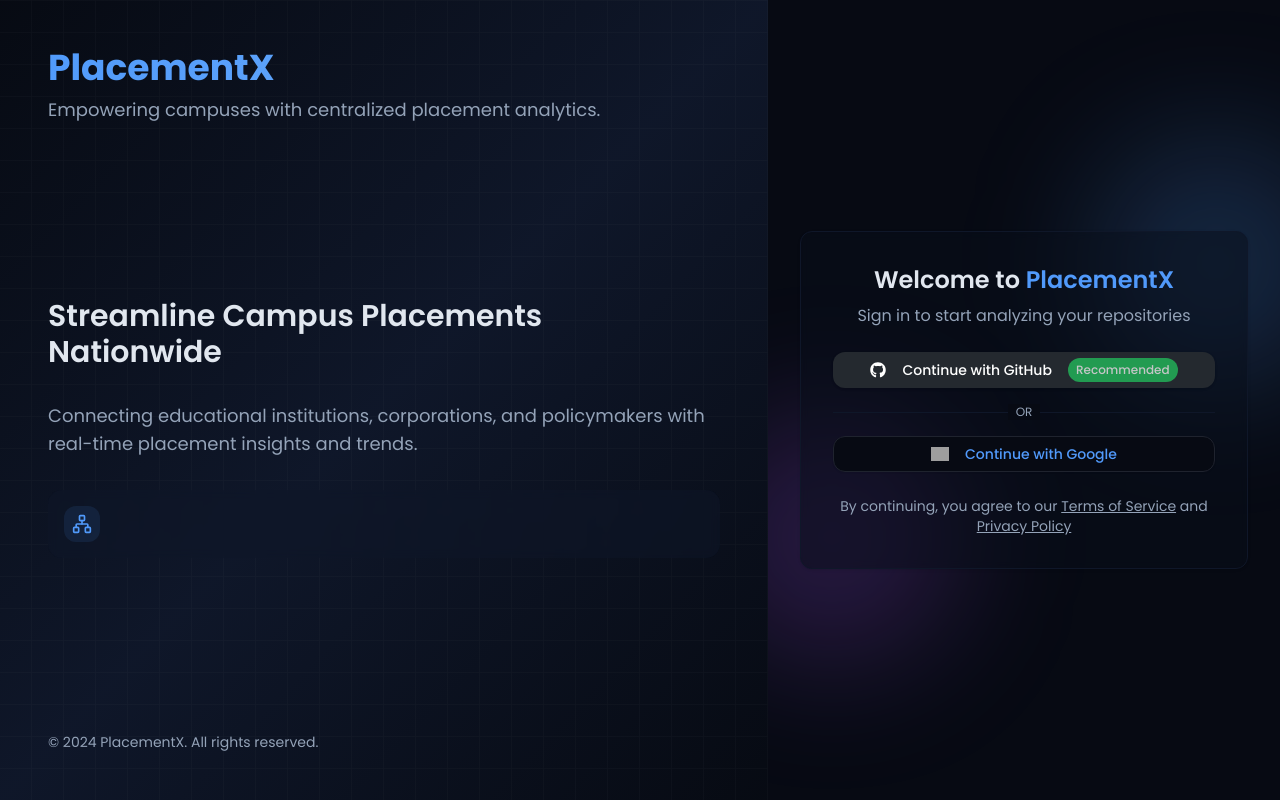
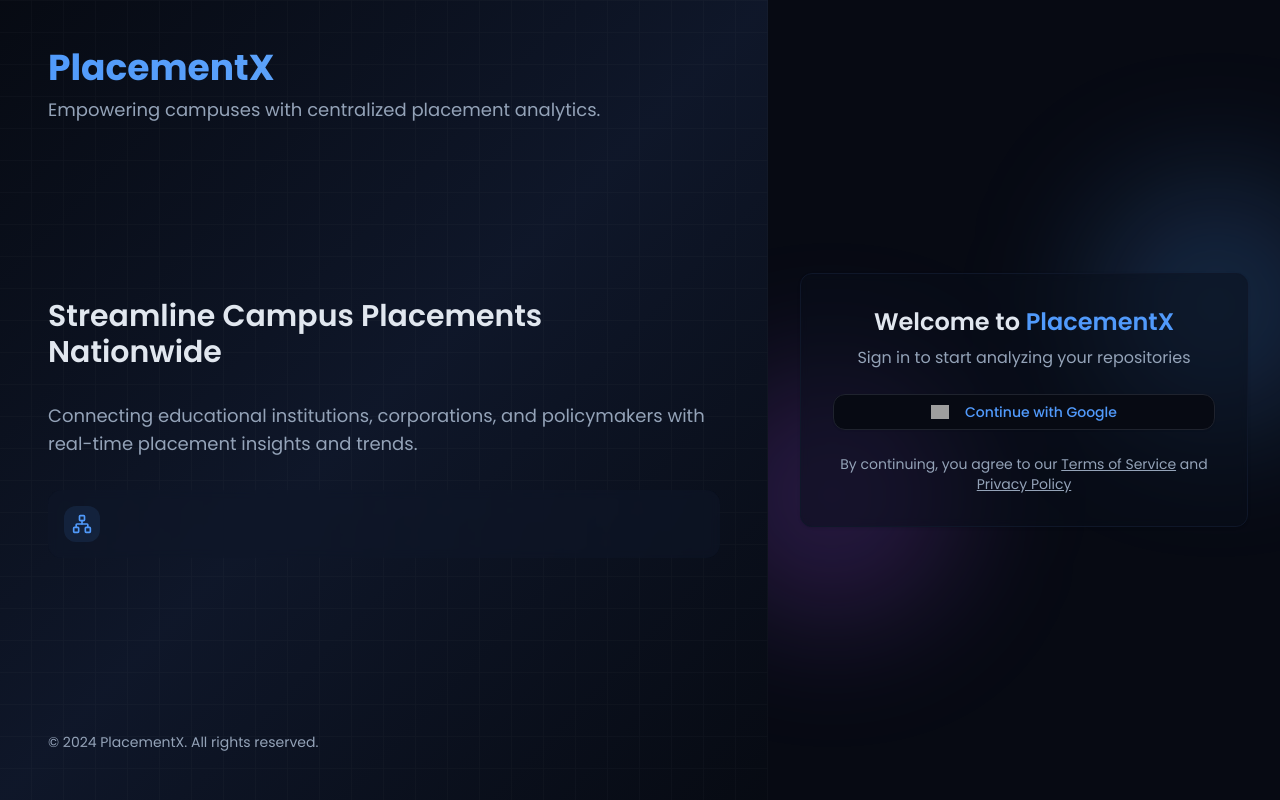
Before and after one commit to SinghAstra/Manual-Auth-Email-X, a Next.js app: page /auth/sign-in in a window 1280 px wide. Built offline with nearby package versions, Linux system fonts and the light colour scheme; grey boxes are pictures that could not be loaded.

Commit message:
Auth Options

```diff
--- a/app/(auth)/auth/sign-in/page.tsx
+++ b/app/(auth)/auth/sign-in/page.tsx
@@ -3,7 +3,6 @@
 import { Icons } from "@/components/Icons";
 import { Button } from "@/components/ui/button";
 import { Card } from "@/components/ui/card";
-import { Separator } from "@/components/ui/separator";
 import { siteConfig } from "@/config/site";
 import { signIn } from "next-auth/react";
 import Image from "next/image";
@@ -21,25 +20,10 @@
 
 export default function SignIn() {
   const [isGoogleLoading, setIsGoogleLoading] = useState(false);
-  const [isGithubLoading, setIsGithubLoading] = useState(false);
   const searchParams = useSearchParams();
   const callbackUrl = searchParams.get("callbackUrl") || "/dashboard";
 
   console.log("callbackUrl is ", callbackUrl);
-
-  const handleGitHubSignIn = async () => {
-    try {
-      setIsGithubLoading(true);
-      await signIn("github", {
-        callbackUrl,
-        redirect: true,
-      });
-    } catch (error) {
-      console.error("GitHub Sign-In Error:", error);
-    } finally {
-      setIsGithubLoading(false);
-    }
-  };
 
   const handleGoogleSignIn = async () => {
     try {
@@ -51,11 +35,9 @@
     } catch (error) {
       console.error("GitHub Sign-In Error:", error);
     } finally {
-      setIsGithubLoading(false);
+      setIsGoogleLoading(false);
     }
   };
-
-  console.log("Testing Purpose.");
 
   return (
     <div className="flex min-h-screen overflow-hidden">
@@ -131,39 +113,6 @@
 
               <div className="space-y-4">
                 <Button
-                  onClick={handleGitHubSignIn}
-                  disabled={isGithubLoading}
-                  variant="default"
-                  className="w-full bg-[#24292F] text-white hover:bg-[#24292F]/90 group"
-                >
-                  {isGithubLoading ? (
-                    <>
-                      <Icons.loader className="w-5 h-5 animate-spin" />
-                      Wait ...
-                    </>
-                  ) : (
-                    <>
-                      <Icons.gitLogo className="mr-2 h-5 w-5" />
-                      <span className="text-center">Continue with GitHub</span>
-                      <span className="text-xs bg-green-500 text-white px-2 py-1 rounded-full ml-2 animate-pulse">
-                        Recommended
-                      </span>
-                    </>
-                  )}
-                </Button>
-
-                <div className="relative">
-                  <div className="absolute inset-0 flex items-center">
-                    <Separator />
-                  </div>
-                  <div className="relative flex justify-center text-xs uppercase">
-                    <span className="bg-background px-2 text-muted-foreground">
-                      Or
-                    </span>
-                  </div>
-                </div>
-
-                <Button
                   variant="outline"
                   className="w-full text-primary"
                   onClick={handleGoogleSignIn}
--- /dev/null
+++ b/app/api/auth/[...nextauth]/route.ts
@@ -0,0 +1,5 @@
+import { authOptions } from "@/lib/auth/auth-options";
+import NextAuth from "next-auth/next";
+
+const handler = NextAuth(authOptions);
+export { handler as GET, handler as POST };
--- a/components/providers/provider.tsx
+++ b/components/providers/provider.tsx
@@ -1,18 +1,28 @@
 "use client";
 
-// import { SessionProvider } from "next-auth/react";
-import React from "react";
+import { SessionProvider } from "next-auth/react";
+import React, { Suspense } from "react";
 import { TooltipProvider } from "../ui/tooltip";
 
 interface Props {
   children: React.ReactNode;
 }
 
+const LoadingFallback = () => {
+  return (
+    <div className="min-h-screen flex items-center justify-center">
+      <div className="animate-spin rounded-full h-8 w-8 border-b-2 border-primary"></div>
+    </div>
+  );
+};
+
 const Providers = ({ children }: Props) => {
   return (
-    // <SessionProvider>
-    <TooltipProvider>{children}</TooltipProvider>
-    // </SessionProvider>
+    <Suspense fallback={<LoadingFallback />}>
+      <SessionProvider>
+        <TooltipProvider>{children}</TooltipProvider>
+      </SessionProvider>
+    </Suspense>
   );
 };
 
--- a/lib/auth/auth-options.ts
+++ b/lib/auth/auth-options.ts
@@ -64,7 +64,6 @@
   // Customize authentication pages
   pages: {
     signIn: "/auth/sign-in", // Custom sign-in page
-    error: "/auth/error",
   },
 
   // debug: process.env.NODE_ENV === "development",
```
Also changed, not shown: 2 other files (tests, documents, lock files or other folders).
